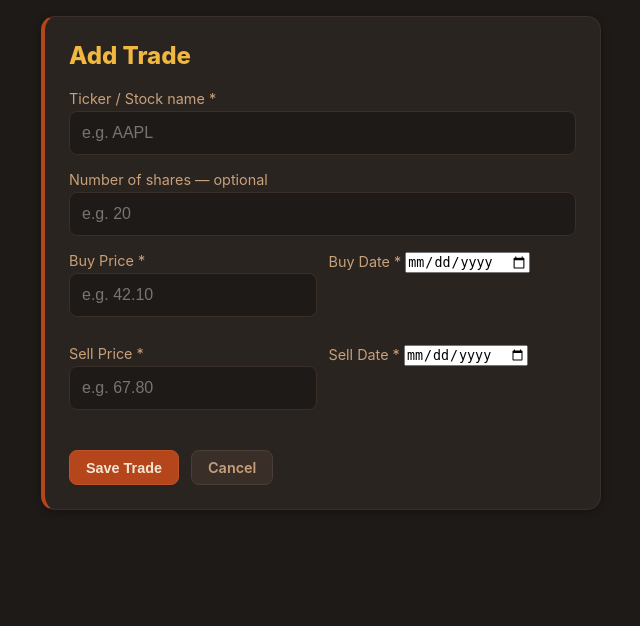
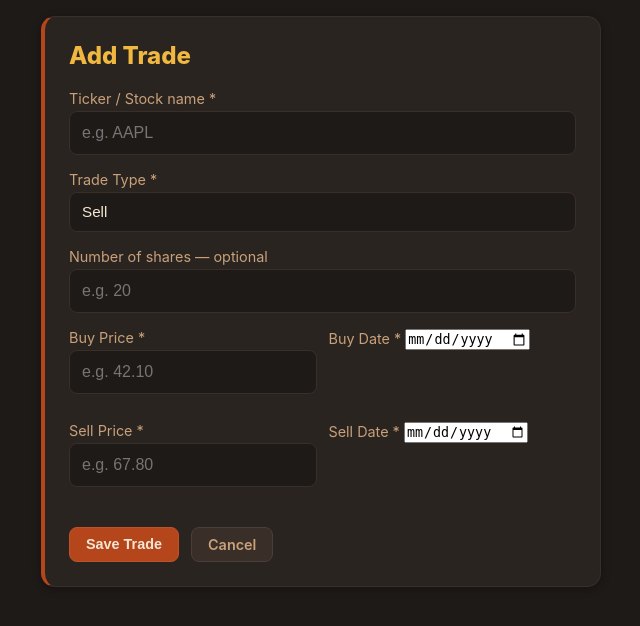
Before and after one commit to noamArbes/StocksApp, a Flask app: page /trade/new in a window 1280 px wide. Shown: the part 58-684 px from the top of the page, without its empty margins (319-959 px from the left). Run offline with Flask 3, Linux system fonts and the light colour scheme; the visitor is signed in with stand-in values (Sample User, id 1); parts of the project's set-up code (start-up, migrations or seed data) failed here and were passed over.

Commit message:
feat: Trade History tab — type dropdown, combined buy/sell table, sell-only summary stats
Co-Authored-By: Claude Sonnet 4.6 <noreply@anthropic.com>

```diff
--- a/app.py
+++ b/app.py
@@ -307,10 +307,11 @@ def dashboard():
     # --- History tab ---
     if tab == "history":
         trades = read_trades()
+        sell_trades = [t for t in trades if t.get("type", "sell") == "sell"]
         trade_pcts = {}
         trade_pls = {}
         pl_values = []
-        for t in trades:
+        for t in sell_trades:
             tid = t.get("id")
             if not tid:
                 continue
@@ -327,9 +328,9 @@ def dashboard():
         pct_list = list(trade_pcts.values())
         avg_pct = sum(pct_list) / len(pct_list) if pct_list else None
         best = max(trade_pcts, key=trade_pcts.get, default=None)
-        best_trade = next((t for t in trades if t.get("id") == best), None) if best else None
+        best_trade = next((t for t in sell_trades if t.get("id") == best), None) if best else None
         summary = {
-            "count": len(trades),
+            "count": len(sell_trades),
             "total_pl": sum(pl_values) if pl_values else None,
             "avg_pct": avg_pct,
             "best_ticker": best_trade["ticker"] if best_trade else None,
--- a/templates/trade_form.html
+++ b/templates/trade_form.html
@@ -12,6 +12,17 @@
                 placeholder="e.g. AAPL"
                 {% if trade %}readonly{% endif %}>
         </label>
+
+        {% if not is_record_sale %}
+        <label>Trade Type *
+            <select name="type" id="trade-type" onchange="updateTradeType()">
+                <option value="sell" {% if form.get('type', 'sell') == 'sell' %}selected{% endif %}>Sell</option>
+                <option value="buy" {% if form.get('type') == 'buy' %}selected{% endif %}>Buy</option>
+            </select>
+        </label>
+        {% else %}
+        <input type="hidden" name="type" value="sell">
+        {% endif %}
 
         <label>Number of shares — optional
             <input type="number" step="any" min="0" name="shares"
@@ -29,6 +40,10 @@
                 <input type="date" name="buy_date"
                     value="{{ form.get('buy_date') or '' }}">
             </label>
+        </div>
+
+        <div id="sell-fields" {% if form.get('type') == 'buy' %}style="display:none"{% endif %}>
+            <div style="display:grid;grid-template-columns:1fr 1fr;gap:0.75rem;margin-top:0.75rem">
                 <label>Sell Price *
                     <input type="number" step="0.01" name="sell_price"
                         value="{{ form.get('sell_price') or '' }}"
@@ -38,6 +53,7 @@
                     <input type="date" name="sell_date"
                         value="{{ form.get('sell_date') or '' }}">
                 </label>
+            </div>
         </div>
 
         {% if is_record_sale %}
@@ -53,4 +69,10 @@
         </div>
     </form>
 </div>
+<script>
+function updateTradeType() {
+    var type = document.getElementById('trade-type').value;
+    document.getElementById('sell-fields').style.display = type === 'sell' ? '' : 'none';
+}
+</script>
 {% endblock %}
```
Also changed, not shown: templates/dashboard.html (+8 -5 lines), tests/test_app.py (+1 -1 lines). Lines whose indentation alone changed are shown as unchanged.
